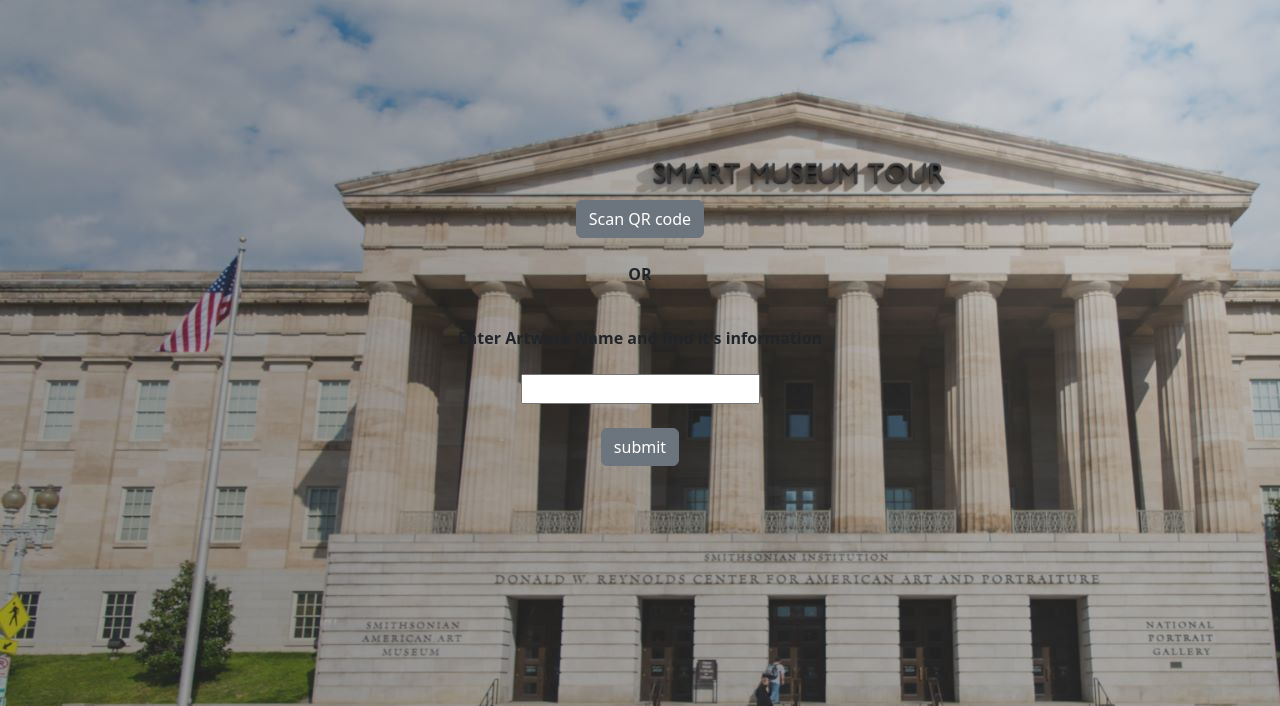
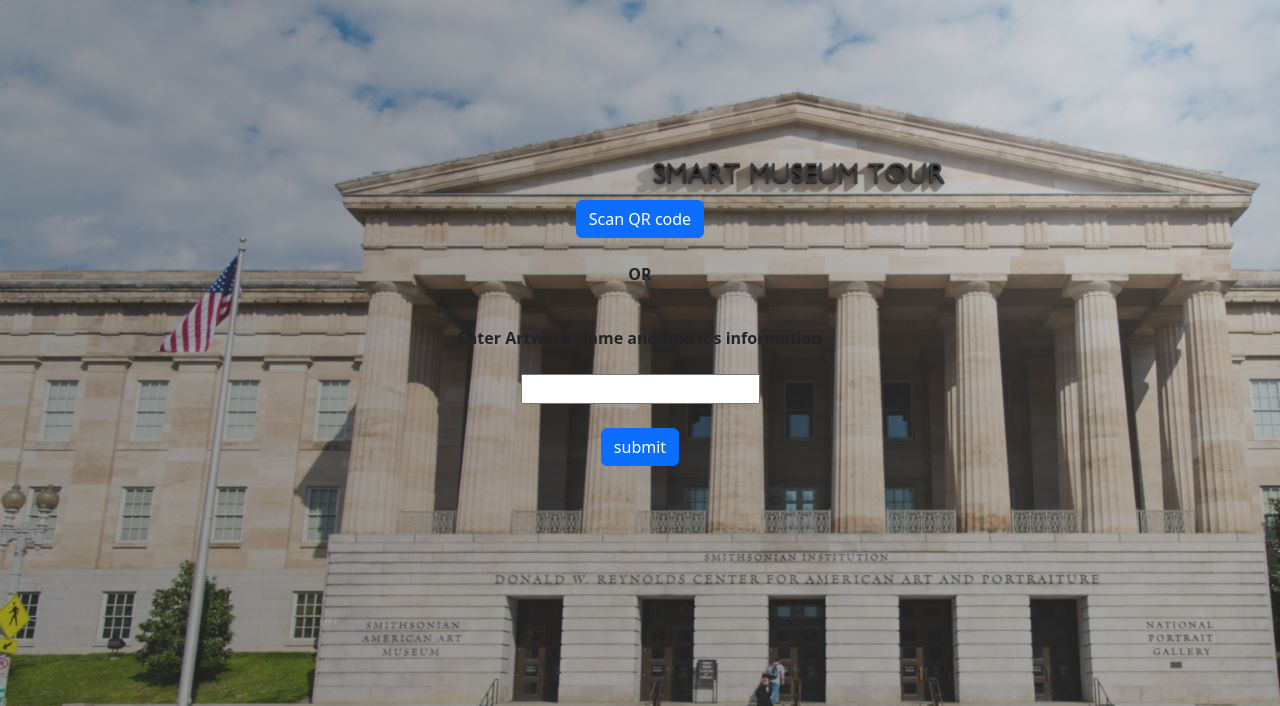
Before and after one commit to PavithraM12/SmartMuseumTour, a Django app: page / in a window 1280 px wide. Shown: the top 706 px of the page. Run offline with Django 4.2, Linux system fonts and the light colour scheme; some libraries are stand-ins or nearby versions.

Commit message:
changed button to primary

```diff
--- a/museum_smart_tour/query_sparql/templates/main.html
+++ b/museum_smart_tour/query_sparql/templates/main.html
@@ -11,7 +11,7 @@
 <body style="background-image: url('background_placeholder.jpg');">
 
   <form style="text-align: center; padding-top: 200px;" action="ScanQRCode/" method="POST">
-    <input class="btn btn-secondary" type="submit" value = "Scan QR code">
+    <input class="btn btn-primary" type="submit" value = "Scan QR code">
   </form>
 
 
@@ -26,7 +26,7 @@
     <input type="text" id="fname" name="fname" required>
     <br>
     <br>
-    <input class="btn btn-secondary" type="submit" value = "submit">
+    <input class="btn btn-primary" type="submit" value = "submit">
   </form>
   <script src="https://cdn.jsdelivr.net/npm/bootstrap@5.2.3/dist/js/bootstrap.bundle.min.js" integrity="sha384-kenU1KFdBIe4zVF0s0G1M5b4hcpxyD9F7jL+jjXkk+Q2h455rYXK/7HAuoJl+0I4" crossorigin="anonymous"></script>
 </body>
```
